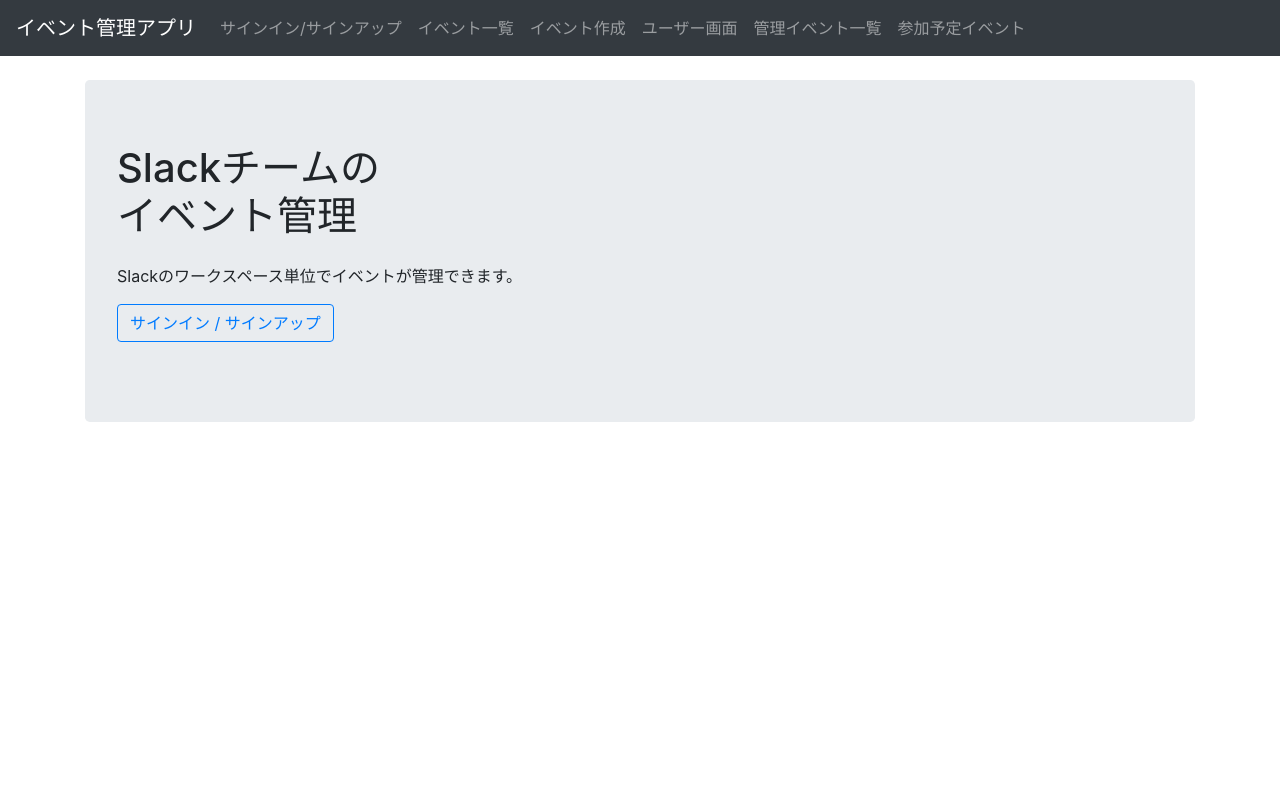
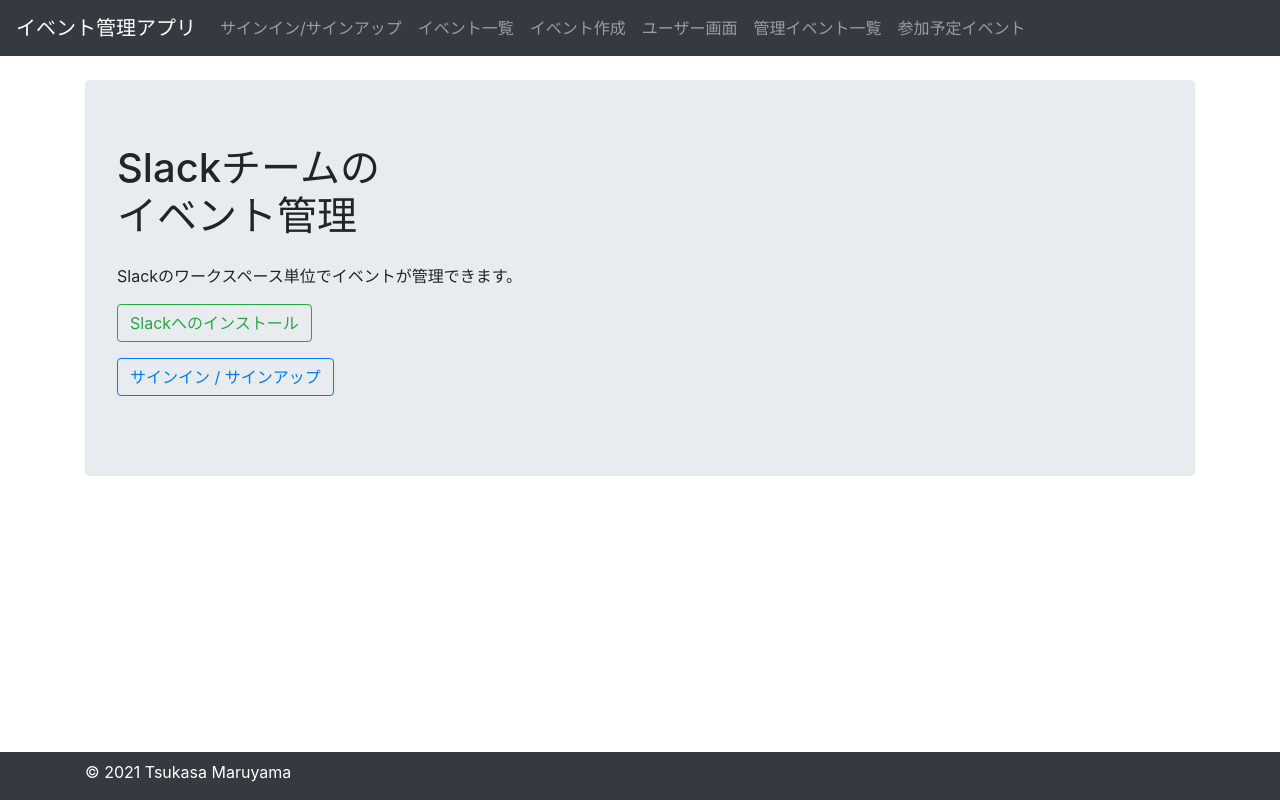
Before and after one commit to onyanko-pon/benkyokai_client, a Next.js app: page / in a window 1280 px wide. Built offline with nearby package versions, Linux system fonts and the light colour scheme.

Commit message:
add footer

```diff
--- a/pages/_app.js
+++ b/pages/_app.js
@@ -4,7 +4,20 @@
 import Navi from '../components/navi'
 import Breadcrumbs from "../components/breadcrumbs";
 import 'bootstrap/dist/css/bootstrap.min.css';
-import { Container } from "react-bootstrap";
+import {Container, Navbar} from "react-bootstrap";
+
+import styled from "styled-components";
+
+const Footer = styled.footer`
+  position: fixed;
+  width:100%;
+  height:48px;
+  bottom:0;
+  text-align: left;
+  z-index: 1000;
+  background: #343a40;
+  color: white;
+`
 
 function App({ Component, pageProps}) {
   const store = useStore(pageProps.initialReduxState)
@@ -16,6 +29,11 @@
       <Container>
         <Component {...pageProps} />
       </Container>
+      <Footer>
+        <Container className={'pt-2'}>
+          © 2021 Tsukasa Maruyama
+        </Container>
+      </Footer>
     </Provider>
   )
 }
--- a/pages/index.js
+++ b/pages/index.js
@@ -10,6 +10,11 @@
       Slackのワークスペース単位でイベントが管理できます。
     </p>
     <p>
+      <Link href={"/"} >
+        <Button variant="outline-success">Slackへのインストール</Button>
+      </Link>
+    </p>
+    <p>
       <Link href={"/users/signin"} >
         <Button variant="outline-primary">サインイン / サインアップ</Button>
       </Link>
```
